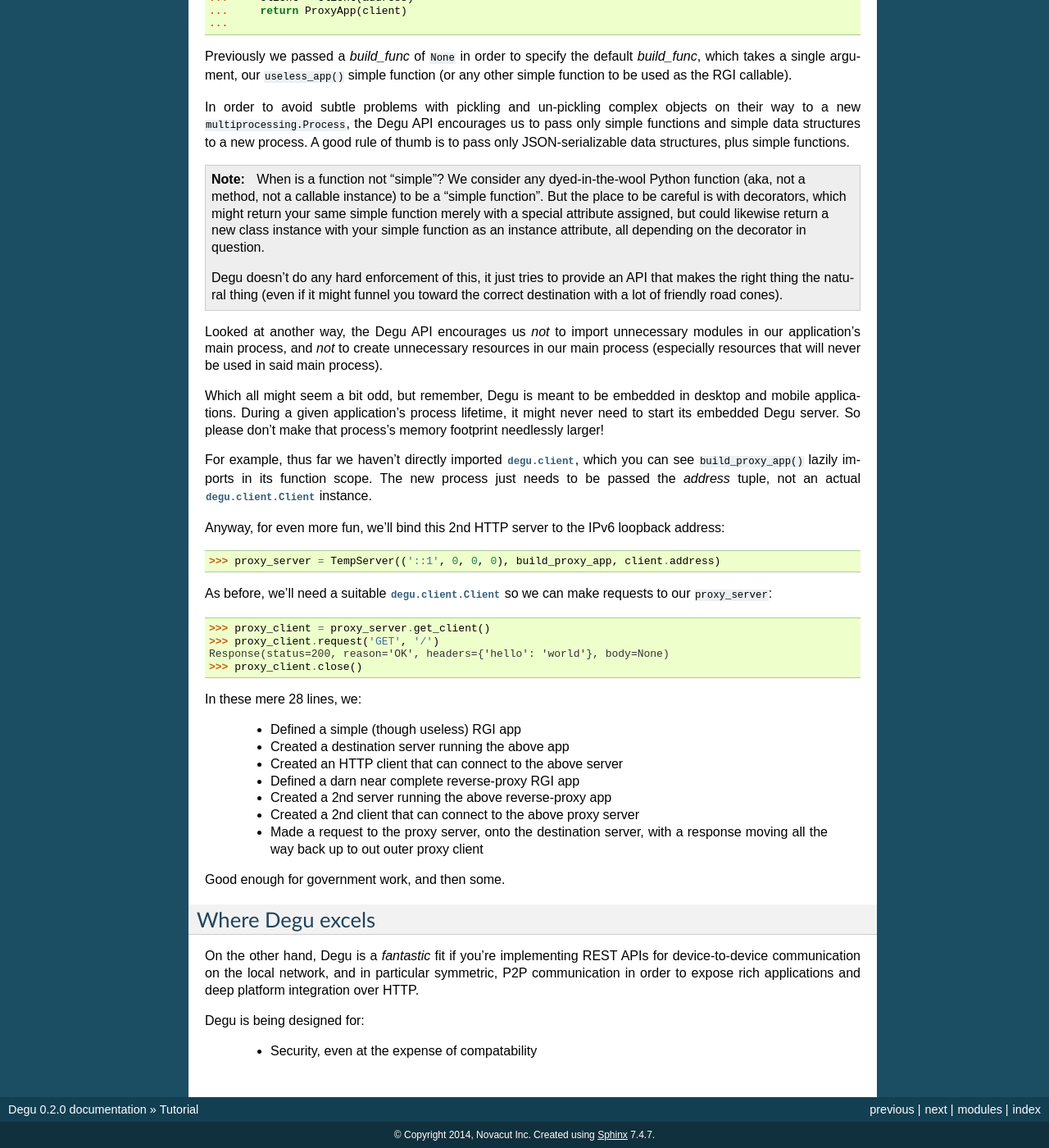
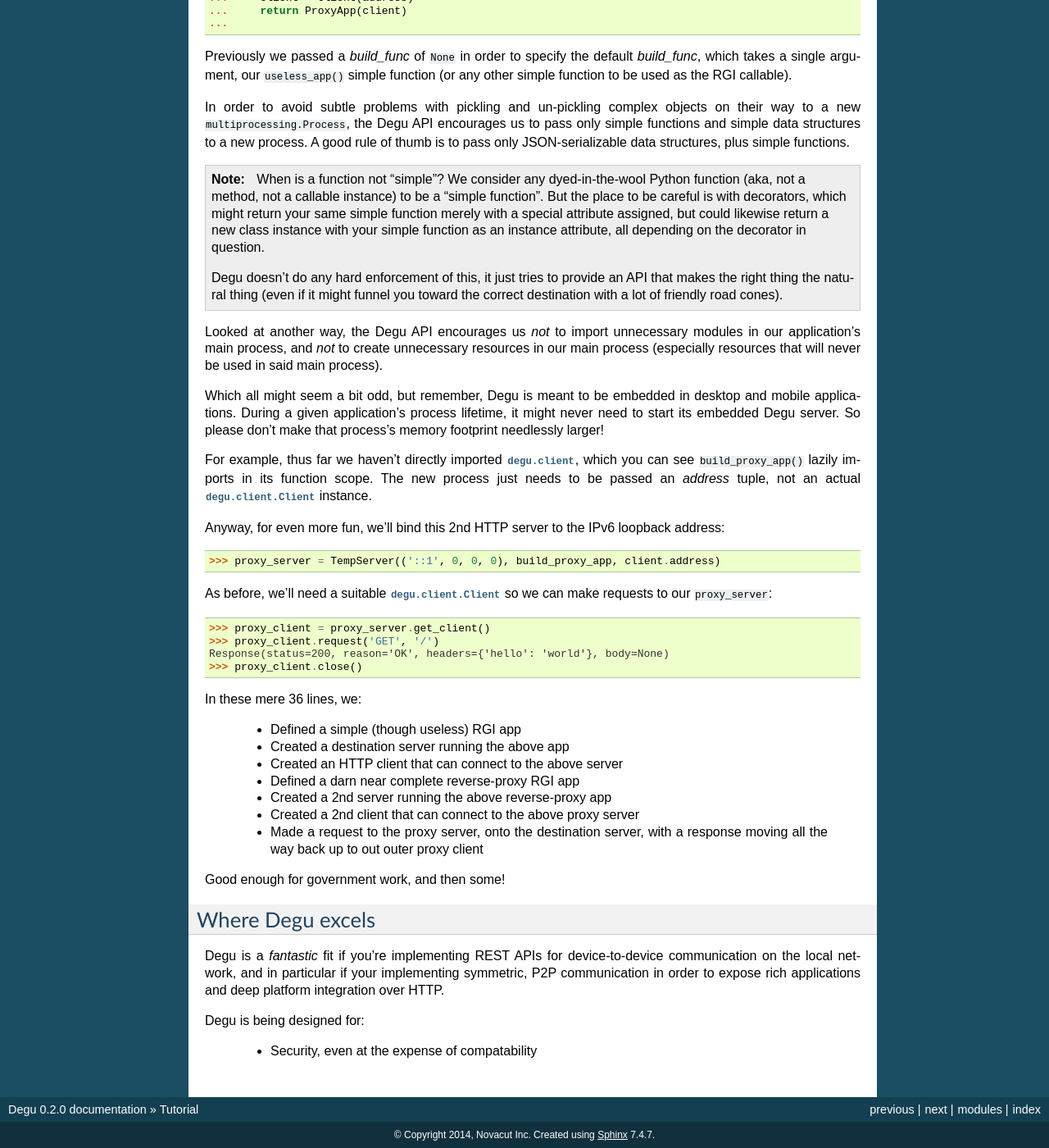
Before and after one commit to json420/degu, a Sphinx documentation site: the page built from doc/tutorial.rst, in a window 1280 px wide and 1400 px high, scrolled down 1970 px. Shown: the whole window at 82% size. Built offline with Sphinx 7.4.7, drawn with Linux system fonts in a browser that asks for light colours; some of the changed text lies outside the part shown.

Commit message:
more docs

```diff
--- a/doc/tutorial.rst
+++ b/doc/tutorial.rst
@@ -83,14 +83,14 @@
 Response(status=200, reason='OK', headers={'hello': 'world'}, body=None)
 >>> client.close()
 
-Not bad for 8 lines of code, but we're just getting started.
+Not bad for 8 lines of code, but we're just getting started!
 
 Notice that the client ``Repsonse`` namedtuple is the exact same tuple returned
 by ``useless_app()``.  The Degu client API carefully complements the RGI
 application API.  Think of them almost like inverse functions.
 
 Moving on up, this is a :doc:`rgi` application that implements a surprisingly
-complete and useful reverse-proxy:
+complete and useful `reverse-proxy`_:
 
 >>> from degu.base import build_uri, make_output_from_input
 >>> class ProxyApp:
@@ -160,7 +160,7 @@
 
 For example, thus far we haven't directly imported :mod:`degu.client`, which you
 can see ``build_proxy_app()`` lazily imports in its function scope.  The new
-process just needs to be passed the *address* tuple, not an actual
+process just needs to be passed an *address* tuple, not an actual
 :class:`degu.client.Client` instance.
 
 Anyway, for even more fun, we'll bind this 2nd HTTP server to the IPv6 loopback
@@ -176,7 +176,7 @@
 Response(status=200, reason='OK', headers={'hello': 'world'}, body=None)
 >>> proxy_client.close()
 
-In these mere 28 lines, we:
+In these mere 36 lines, we:
 
     * Defined a simple (though useless) RGI app
     * Created a destination server running the above app
@@ -187,15 +187,15 @@
     * Made a request to the proxy server, onto the destination server, with a
       response moving all the way back up to out outer proxy client
 
-Good enough for government work, and then some.
+Good enough for government work, and then some!
 
 
 
 Where Degu excels
 -----------------
 
-On the other hand, Degu is a *fantastic* fit if you're implementing REST APIs
-for device-to-device communication on the local network, and in particular
+Degu is a *fantastic* fit if you're implementing REST APIs for device-to-device
+communication on the local network, and in particular if your implementing
 symmetric, P2P communication in order to expose rich applications and deep
 platform integration over HTTP.
 
```
Also changed, not shown: other parts of doc/tutorial.rst (+1 -1 lines).
